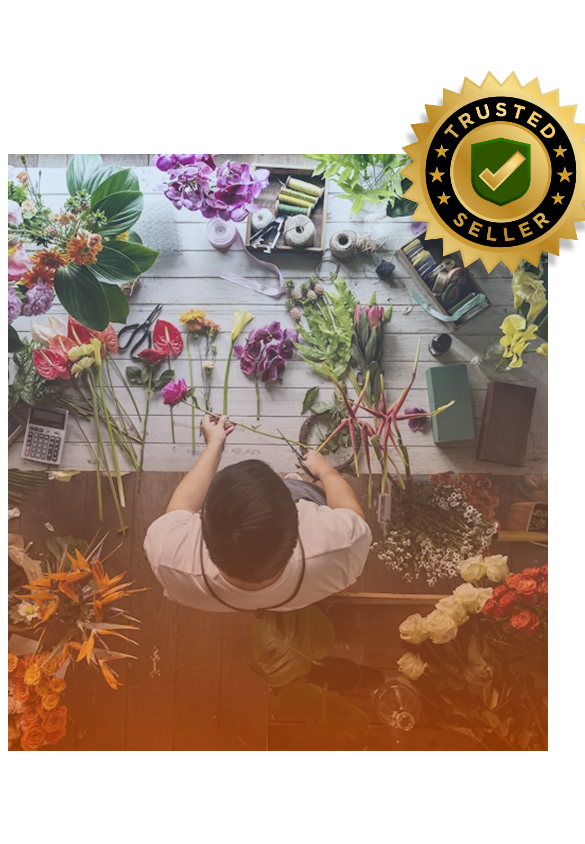
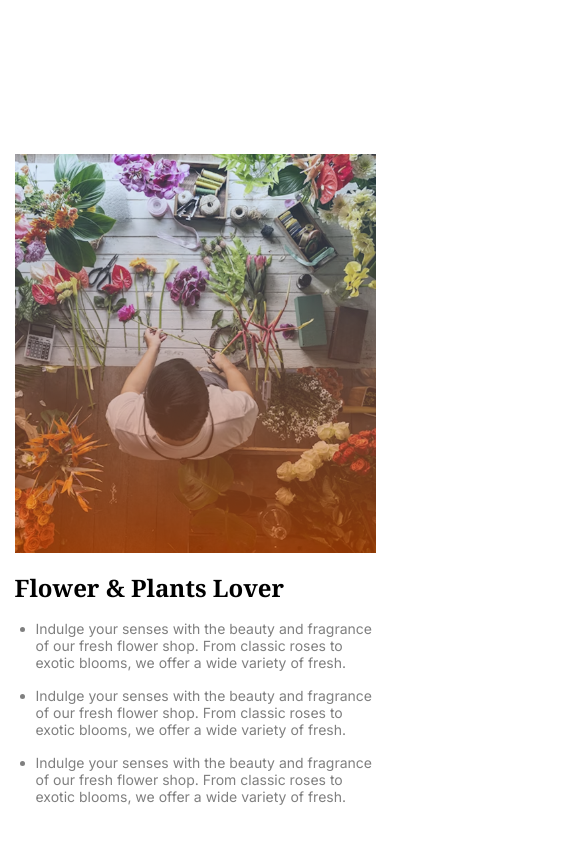
Before and after one commit to ShahreaAhmed/2nd-Assignment-B12A02, a plain HTML site: page index.html in a window 390 px wide. Shown: the part 2338-3182 px from the top of the page, 585 px wide, since content can reach past the window. After the commit the page ends 3159 px from the top, so only its background shows below. Drawn offline with Linux system fonts and the light colour scheme.

Commit message:
added plants and loversection responsive

```diff
--- a/index.html
+++ b/index.html
@@ -108,8 +108,8 @@
                 </div>
             </div>
             <div class="plants-lover">
-                <h3 class="plant-lover-title noto-serif-font">Flower & Plants <br> Lover</h3>
-                <ul>
+                <h3 class="plant-lover-title noto-serif-font">Flower & Plants <br class="desktop-break"> Lover</h3>
+                <ul class="unorder-list">
                     <li class="plant-lover-description inter-font">Indulge your senses with the beauty and fragrance of our fresh flower shop. From classic roses to exotic blooms, we offer a wide variety of fresh.</li>
                     <li class="plant-lover-description inter-font">Indulge your senses with the beauty and fragrance of our fresh flower shop. From classic roses to exotic blooms, we offer a wide variety of fresh.</li>
                     <li class="plant-lover-description inter-font">Indulge your senses with the beauty and fragrance of our fresh flower shop. From classic roses to exotic blooms, we offer a wide variety of fresh.</li>
--- a/styles/assignment.css
+++ b/styles/assignment.css
@@ -211,9 +211,7 @@ img {
     margin-left: -190px;
     filter: drop-shadow(-4px 10px 2px rgba(0, 0, 0, 0.25));
 }
-.image-trsted-badge{
 
-}
 
 /* Mobile Device Responsiveness */
 @media screen and (max-width:576px) {
@@ -275,7 +273,6 @@ img {
 }
     .product-card-section {
         grid-template-columns: repeat(2, 1fr);
-        /* margin: 0 auto; */
         justify-items: center;
         gap: 0px;
     }
@@ -302,5 +299,42 @@ img {
         padding: 16px 29px 30px 29px;
     }
 
+    /* plants and flower lover section */
+
+    .plants-lover-section{
+        display: block;
+    }
+    .plant-lover-image{
+        max-width: 361px;
+        margin: 0 auto;
+    }
+    .plants-lover{
+        max-width: 361px;
+        margin: 0 auto;
+    }
+    .plant-lover-title{
+        font-size: 1.5rem;
+        margin-top: 18px;
+    }
+    .trusted-badge{
+        display: none;
+    }
+    .desktop-break{
+        display: none;
+    }
+    .plant-lover-description{
+        font-size: 0.875rem;
+        margin-top: 16px;
+    }
+    /* .plants-lover{
+        margin-left: 0px;
+    } */
+     .unorder-list{
+        padding-left: 21px;
+        max-width: 361px;
+
+     }
+
+
 
 }
```
